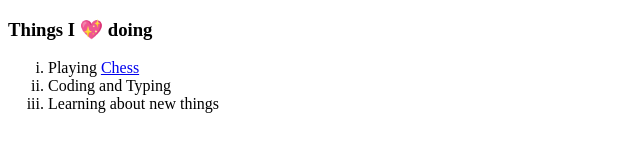
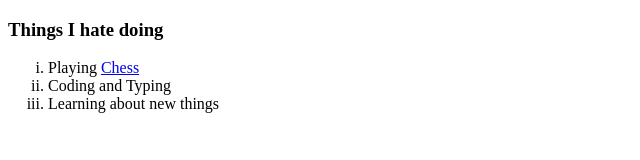
Before and after one commit to PrakharIshan/SyncFlow, a plain HTML site: page Hobbies.html in a window 1280 px wide. Shown: the full height of the page, 0-640 px from the left. Drawn offline with Linux system fonts and the light colour scheme.

Commit message:
Update Hobbies.html

```diff
--- a/Hobbies.html
+++ b/Hobbies.html
@@ -5,7 +5,7 @@
     <title>MY Hobbies</title>
   </head>
   <body>
-    <h3><b>Things I 💖 doing</b></h3>
+    <h3><b>Things I hate doing</b></h3>
     <ol type="i">
       <li>Playing <a href="https://www.chess.com/home">Chess</a></li>
       <li>Coding and Typing</li>
```
